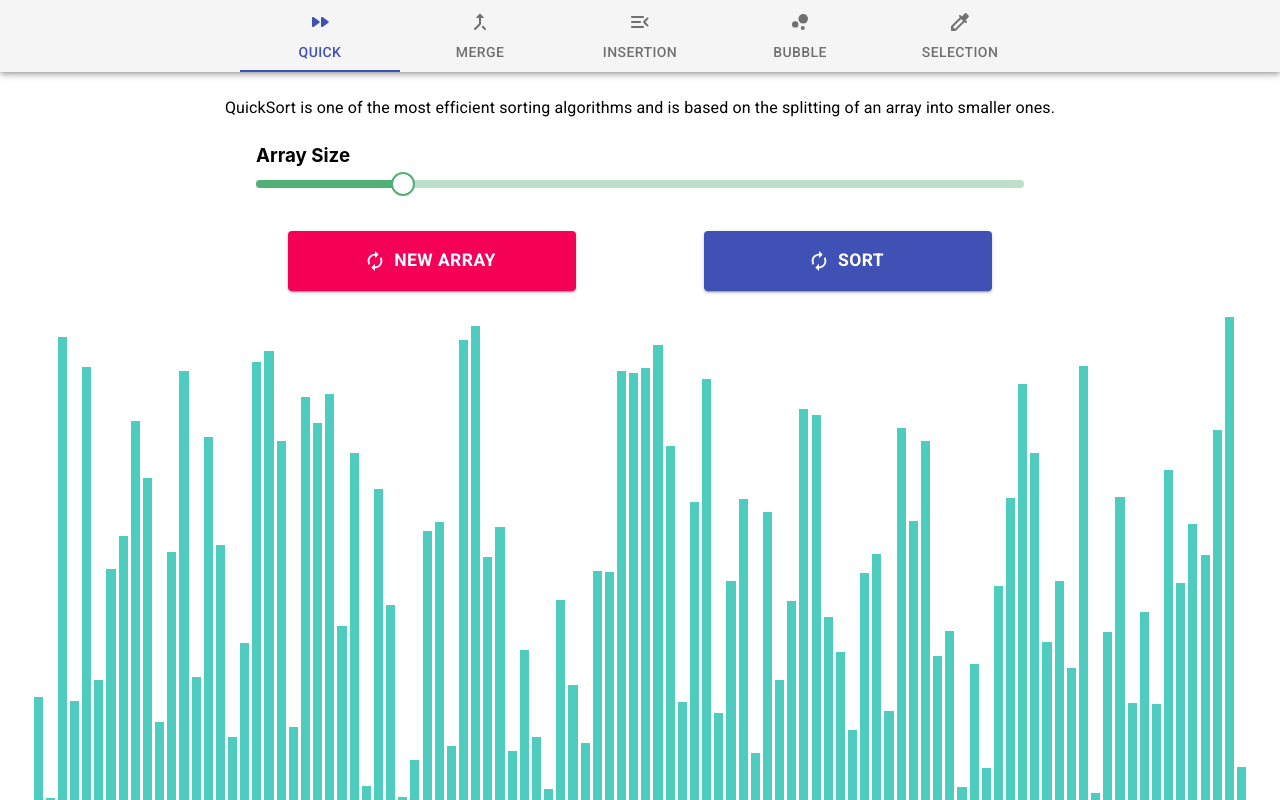
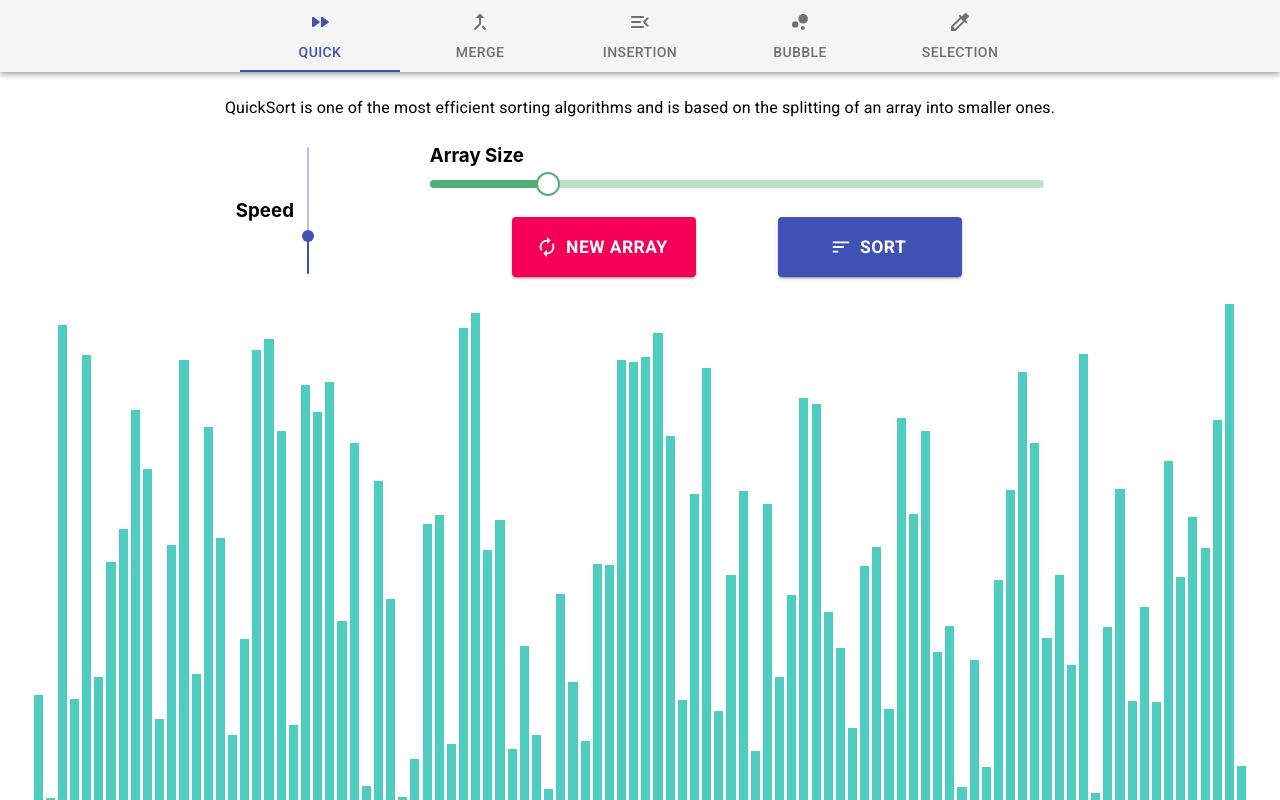
Before and after one commit to Fraisin/SightSort, a React (Create React App) app: page / in a window 1280 px wide. Built offline with nearby package versions, Linux system fonts and the light colour scheme.

Commit message:
Speed slider with no functionality.

```diff
--- a/src/SortVisualizer/SortVisualizer.css
+++ b/src/SortVisualizer/SortVisualizer.css
@@ -1,5 +1,8 @@
 .arrayBar {
   background-color: #4eccbf;
+}
+.arraySizeSlider {
+  width: 100%;
 }
 .barContainer {
   width: 95%;
@@ -15,16 +18,28 @@
 .btnsWrapper {
   display: flex;
   justify-content: space-evenly;
+  margin-top: 2%;
+}
+.contentContainer {
+  display: flex;
+  justify-content: space-evenly;
   align-items: center;
-  width: 75%;
+  width: 80%;
   margin-left: auto;
   margin-right: auto;
-  margin-top: 2%;
 }
-.slider {
+.speedSlider {
+  height: 95%;
+  display: flex;
+}
+.speedLabelWrapper {
+  display: flex;
+  flex-direction: column;
+  justify-content: center;
+  align-items: center;
+}
+.sliderBtnsWrapper {
   width: 60%;
-  margin-left: auto;
-  margin-right: auto;
 }
 /** Desktop Styles **/
 @media only screen and (min-width: 961px) {
@@ -55,4 +70,8 @@
   .slider {
     margin-top: 5%;
   }
+  .speedSlider {
+    height: 90%;
+    display: flex;
+  }
 }
--- a/src/SortVisualizer/SortVisualizer.js
+++ b/src/SortVisualizer/SortVisualizer.js
@@ -4,6 +4,7 @@ import { withStyles } from "@material-ui/core/styles";
 import Slider from "@material-ui/core/Slider";
 import Button from "@material-ui/core/Button";
 import RefreshIcon from "@material-ui/icons/Autorenew";
+import SortIcon from "@material-ui/icons/Sort";
 import * as Merge from "../SortingAlgorithms/mergeSort.js";
 import * as Bubble from "../SortingAlgorithms/bubbleSort.js";
 import * as Quick from "../SortingAlgorithms/quickSort.js";
@@ -57,7 +58,8 @@ export default class SortVisualizer extends React.Component {
     super(props);
     this.state = {
       currArraySize: 100,
-      array: []
+      array: [],
+      currentlyAnimating: false //Represents whether or not a sorting algorithm is currently being animated.
     };
   }
 
@@ -65,6 +67,23 @@ export default class SortVisualizer extends React.Component {
   componentDidMount() {
     this.refillArray(this.state.currArraySize);
   }
+
+  //Handle changing of the slider.
+  handleChange = (event, newValue) => {
+    this.setState({ currArraySize: newValue });
+    this.refillArray(newValue);
+  };
+
+  //Handle clicking of 'New Array' button.
+  handleNewArrayClick = event => {
+    this.refillArray(this.state.currArraySize);
+  };
+
+  //Handle clicking of 'Sort' butotn.
+  handleSortClick = event => {
+    //this.setState({ currentlyAnimating: true });
+    this.beginSort();
+  };
 
   //Fills the array with 'currArraySize' random elements from 1 -> MAX_ARRAY_VALUE.
   refillArray(length) {
@@ -80,20 +99,6 @@ export default class SortVisualizer extends React.Component {
     this.setState({ array });
   }
 
-  //Handle changing of the slider.
-  handleChange = (event, newValue) => {
-    this.setState({ currArraySize: newValue });
-    this.refillArray(newValue);
-  };
-
-  handleNewArrayClick = event => {
-    this.refillArray(this.state.currArraySize);
-  };
-
-  handleSortClick = event => {
-    this.beginSort();
-  };
-
   //Sorting methods that call their respective animation methods.
   beginSort() {
     if (currTab === 0) Quick.performVisualization(this.state.array);
@@ -101,6 +106,15 @@ export default class SortVisualizer extends React.Component {
     if (currTab === 2) Insert.performVisualization(this.state.array);
     if (currTab === 3) Bubble.performVisualization(this.state.array);
     if (currTab === 4) Select.performVisualization(this.state.array);
+    this.flashGreen();
+  }
+
+  //Turn all the bars green for a brief time after sorting.
+  flashGreen() {
+    var arrayBars = document.getElementsByClassName("arrayBar");
+    for (let i = 0; i < arrayBars.length; i++) {
+      arrayBars[i].style.backgroundColor = MAIN_COLOUR;
+    }
   }
 
   //Tests every implemented sorting algorithm.
@@ -145,7 +159,19 @@ export default class SortVisualizer extends React.Component {
     return (
       <Box display="flex" flexDirection="column" height="100vh">
         <Selector />
-        <div className="slider">
+        <div className="contentContainer">
+          <div className="speedSlider">
+            <div className="speedLabelWrapper">
+              <h3>Speed</h3>
+            </div>
+            <Slider
+              orientation="vertical"
+              defaultValue={30}
+              aria-label="Speed"
+            />
+          </div>
+          <div className="sliderBtnsWrapper">
+            <div className="arraySizeSlider">
               <h3>Array Size</h3>
               <PrettoSlider
                 valueLabelDisplay="auto"
@@ -154,6 +180,7 @@ export default class SortVisualizer extends React.Component {
                 max={500}
                 min={5}
                 onChange={this.handleChange}
+                disabled={this.state.currentlyAnimating}
               />
             </div>
             <div className="btnsWrapper">
@@ -164,6 +191,7 @@ export default class SortVisualizer extends React.Component {
                 startIcon={<RefreshIcon />}
                 className="mainBtn"
                 onClick={this.handleNewArrayClick}
+                disabled={this.state.currentlyAnimating}
               >
                 <h3 className="btnHeading">New Array</h3>
               </Button>
@@ -171,12 +199,15 @@ export default class SortVisualizer extends React.Component {
                 variant="contained"
                 color="primary"
                 size="large"
-            startIcon={<RefreshIcon />}
+                startIcon={<SortIcon />}
                 className="mainBtn"
                 onClick={this.handleSortClick}
+                disabled={this.state.currentlyAnimating}
               >
                 <h3 className="btnHeading">Sort</h3>
               </Button>
+            </div>
+          </div>
         </div>
         <div className="barContainer">
           {array.map((value, index) => (
--- a/src/components/Selector.js
+++ b/src/components/Selector.js
@@ -74,7 +74,6 @@ export default function Selector() {
           scrollButtons="on"
           indicatorColor="primary"
           textColor="primary"
-          aria-label="scrollable force tabs example"
         >
           <Tab label="Quick" icon={<QuickIcon />} {...a11yProps(0)} />
           <Tab label="Merge" icon={<MergeIcon />} {...a11yProps(2)} />
```
Lines whose indentation alone changed are shown as unchanged.
